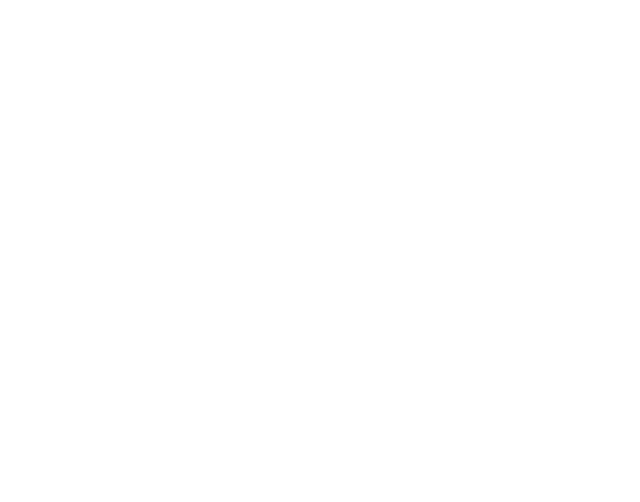
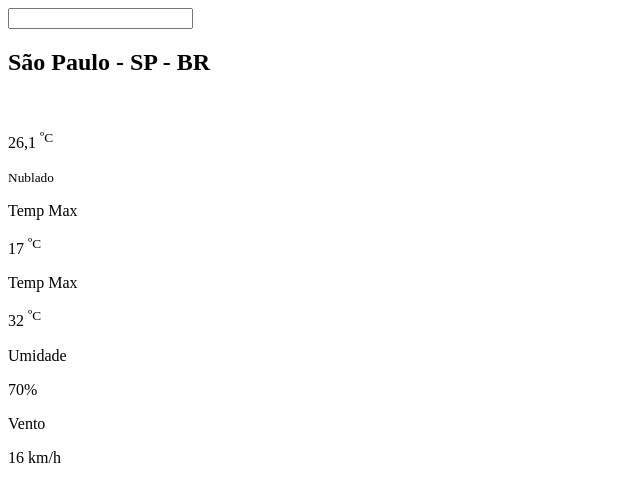
Before and after one commit to Paulo19961944/Weather-App, a website: page index.html in a window 1280 px wide. Shown: the whole page, without its empty margins (0-640 px from the left). Drawn offline with Linux system fonts and the light colour scheme.

Commit message:
feat: Add HTML Structure

```diff
--- a/index.html
+++ b/index.html
@@ -11,7 +11,35 @@
 
 <body>
     <section class="container">
-
+        <form action="#">
+           <input type="search" name="search-city" id="search-city">
+           <h1>São Paulo - SP - BR</h1>
+           <article id="temp-primary">
+                <img src="" alt="" class="icon-weather">
+                <p>26,1 <sup>ºC</sup></p>
+                <small>Nublado</small>
+           </article>
+           <article class="temp-secondary">
+                <div class="temp-max">
+                    <p>Temp Max</p>
+                    <p id="resultMax">17 <sup>ºC</sup></p>
+                </div>
+                <div class="temp-min">
+                    <p>Temp Max</p>
+                    <p id="resultMin">32 <sup>ºC</sup></p>
+                </div>
+           </article>
+           <article class="information-secondary">
+            <div class="moisture">
+                <p>Umidade</p>
+                <p>70%</p>
+            </div>
+            <div class="wind-speed">
+                <p>Vento</p>
+                <p>16 km/h</p>
+            </div>
+           </article>
+        </form>
     </section>
 </body>
 
```
